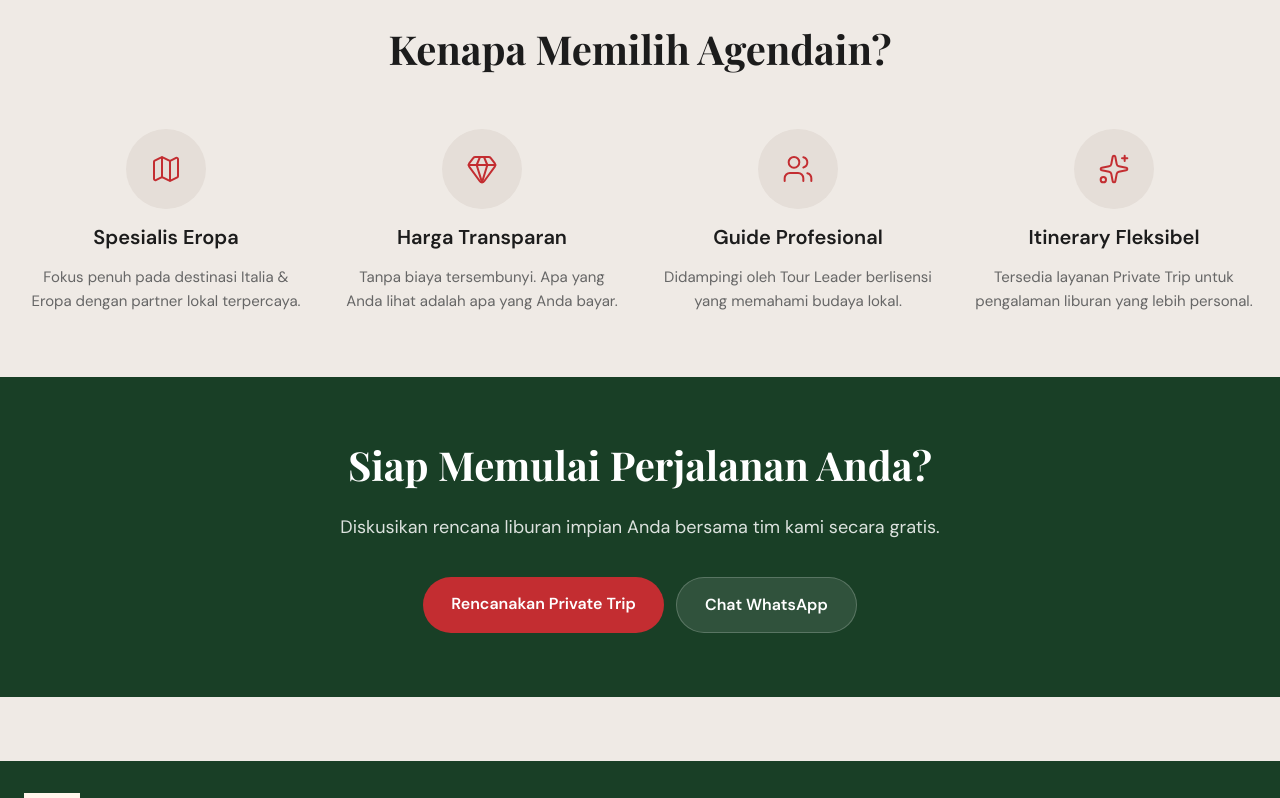
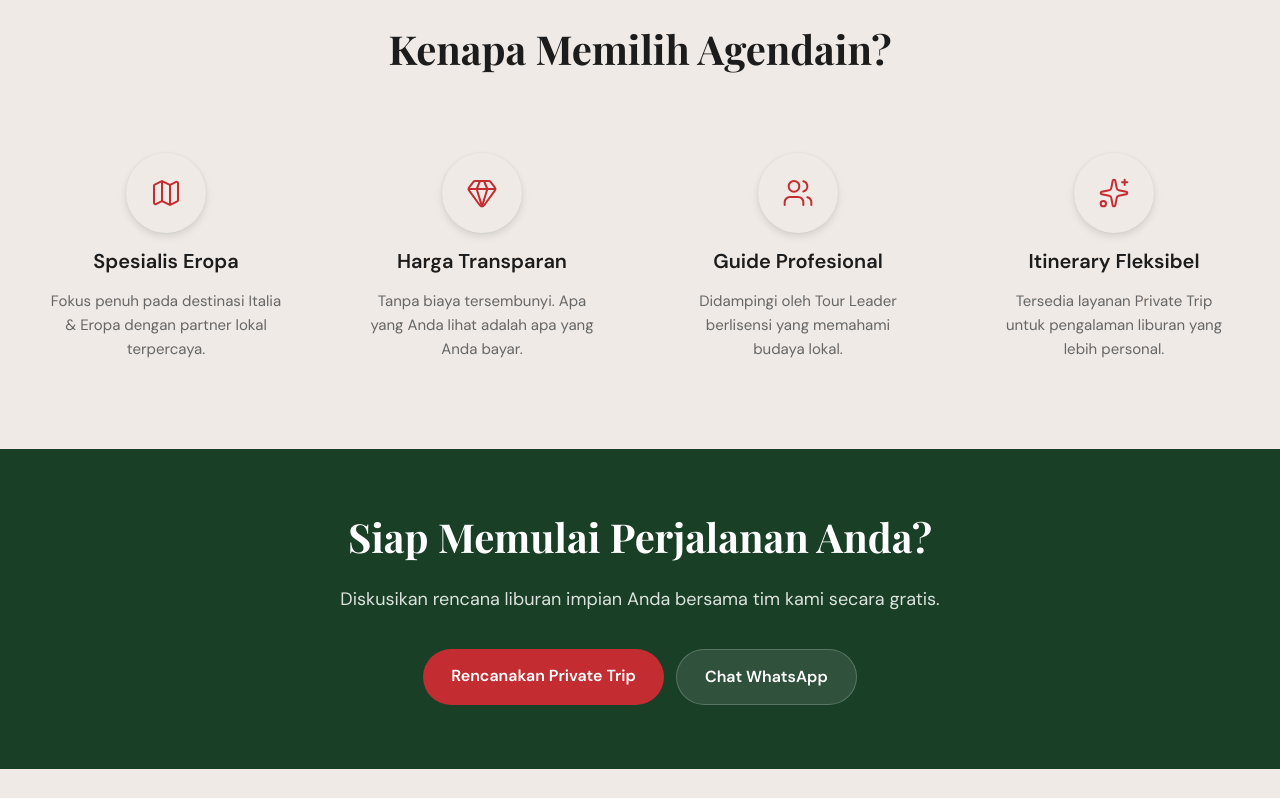
Before and after one commit to farhanfdlhq/agendain, a Next.js app: page / in a window 1280 px wide. Shown: the part 1740-2538 px from the top of the page. Built offline with nearby package versions, Linux system fonts and the light colour scheme; no server answers; the database is empty.

Commit message:
feat(frontend): add framer motion interactive animations and hover effects

```diff
--- a/app/page.module.css
+++ b/app/page.module.css
@@ -73,6 +73,14 @@
   flex-direction: column;
   align-items: center;
   gap: var(--space-md);
+  padding: var(--space-lg);
+  border-radius: var(--radius-lg);
+  transition: transform 0.3s ease, background 0.3s ease;
+}
+
+.featureItem:hover {
+  transform: translateY(-8px);
+  background: var(--color-surface-soft);
 }
 
 .featureIcon {
@@ -81,8 +89,17 @@
   display: flex;
   align-items: center;
   justify-content: center;
-  background: var(--color-surface-soft);
+  background: var(--color-canvas);
+  color: var(--color-primary);
   border-radius: var(--radius-full);
+  box-shadow: var(--shadow-card);
+  transition: transform 0.3s ease, background 0.3s ease, color 0.3s ease;
+}
+
+.featureItem:hover .featureIcon {
+  transform: scale(1.1);
+  background: var(--color-primary);
+  color: white;
 }
 
 .featureItem h3 {
--- a/app/page.tsx
+++ b/app/page.tsx
@@ -5,6 +5,8 @@
 import styles from './page.module.css'
 import { prisma } from '@/lib/prisma'
 import { Map, Gem, Users, Sparkles } from 'lucide-react'
+import FadeIn from '@/components/Motion/FadeIn'
+import Stagger from '@/components/Motion/Stagger'
 
 // Dummy data fallback for development if DB is empty
 const DUMMY_PACKAGES = [
@@ -66,73 +68,79 @@
 
       <section className={styles.section}>
         <div className={styles.container}>
+          <FadeIn direction="up">
             <div className={styles.sectionHeader}>
               <h2 className={styles.sectionTitle}>Paket Unggulan</h2>
               <Link href="/paket" className={styles.viewAll}>Lihat Semua Paket →</Link>
             </div>
+          </FadeIn>
 
-          <div className={styles.packageGrid}>
+          <Stagger className={styles.packageGrid}>
             {packages.map((pkg) => (
               <PackageCard key={pkg.slug} {...pkg} />
             ))}
-          </div>
+          </Stagger>
         </div>
       </section>
 
       <section className={styles.sectionAlt}>
         <div className={styles.container}>
+          <FadeIn direction="up">
             <div className={styles.sectionHeader}>
               <h2 className={styles.sectionTitle}>Destinasi Favorit</h2>
               <Link href="/destinasi" className={styles.viewAll}>Jelajahi Eropa →</Link>
             </div>
+          </FadeIn>
 
-          <div className={styles.destinationGrid}>
+          <Stagger className={styles.destinationGrid}>
             {destinations.map((dest) => (
               <DestinationCard key={dest.slug} {...dest} />
             ))}
-          </div>
+          </Stagger>
         </div>
       </section>
 
       <section className={styles.features}>
         <div className={styles.container}>
+          <FadeIn direction="up">
             <h2 className={styles.featuresTitle}>Kenapa Memilih Agendain?</h2>
-          <div className={styles.featuresGrid}>
+          </FadeIn>
+          <Stagger className={styles.featuresGrid}>
             <div className={styles.featureItem}>
               <div className={styles.featureIcon}>
-                <Map size={32} strokeWidth={1.5} color="var(--color-primary)" />
+                <Map size={32} strokeWidth={1.5} color="currentColor" />
               </div>
               <h3>Spesialis Eropa</h3>
               <p>Fokus penuh pada destinasi Italia & Eropa dengan partner lokal terpercaya.</p>
             </div>
             <div className={styles.featureItem}>
               <div className={styles.featureIcon}>
-                <Gem size={32} strokeWidth={1.5} color="var(--color-primary)" />
+                <Gem size={32} strokeWidth={1.5} color="currentColor" />
               </div>
               <h3>Harga Transparan</h3>
               <p>Tanpa biaya tersembunyi. Apa yang Anda lihat adalah apa yang Anda bayar.</p>
             </div>
             <div className={styles.featureItem}>
               <div className={styles.featureIcon}>
-                <Users size={32} strokeWidth={1.5} color="var(--color-primary)" />
+                <Users size={32} strokeWidth={1.5} color="currentColor" />
               </div>
               <h3>Guide Profesional</h3>
               <p>Didampingi oleh Tour Leader berlisensi yang memahami budaya lokal.</p>
             </div>
             <div className={styles.featureItem}>
               <div className={styles.featureIcon}>
-                <Sparkles size={32} strokeWidth={1.5} color="var(--color-primary)" />
+                <Sparkles size={32} strokeWidth={1.5} color="currentColor" />
               </div>
               <h3>Itinerary Fleksibel</h3>
               <p>Tersedia layanan Private Trip untuk pengalaman liburan yang lebih personal.</p>
             </div>
-          </div>
+          </Stagger>
         </div>
       </section>
 
       <section className={styles.ctaBand}>
         <div className={styles.container}>
-          <div className={styles.ctaContent}>
+          <FadeIn direction="up" className={styles.ctaContent}>
             <h2 className={styles.ctaTitle}>Siap Memulai Perjalanan Anda?</h2>
             <p className={styles.ctaText}>Diskusikan rencana liburan impian Anda bersama tim kami secara gratis.</p>
             <div className={styles.ctaButtons}>
@@ -141,7 +149,7 @@
                 Chat WhatsApp
               </a>
             </div>
-          </div>
+          </FadeIn>
         </div>
       </section>
     </>
--- a/components/Hero/Hero.tsx
+++ b/components/Hero/Hero.tsx
@@ -1,6 +1,7 @@
 import Image from 'next/image'
 import SearchBar from '../SearchBar/SearchBar'
 import styles from './Hero.module.css'
+import FadeIn from '../Motion/FadeIn'
 
 export default function Hero() {
   return (
@@ -17,14 +18,18 @@
       </div>
 
       <div className={styles.content}>
-        <h1 className={styles.title}>Jelajahi Eropa Tanpa Beban</h1>
-        <p className={styles.subtitle}>
-          Rencanakan perjalanan impian Anda bersama ahlinya. Transparan, terpercaya, dan berkesan.
-        </p>
+        <FadeIn delay={0.2} direction="up">
+          <h1 className={styles.title}>Jelajahi Eropa Tanpa Beban</h1>
+        </FadeIn>
+        <FadeIn delay={0.4} direction="up">
+          <p className={styles.subtitle}>
+            Rencanakan perjalanan impian Anda bersama ahlinya. Transparan, terpercaya, dan berkesan.
+          </p>
+        </FadeIn>
 
-        <div className={styles.searchWrapper}>
+        <FadeIn delay={0.6} direction="up" className={styles.searchWrapper}>
           <SearchBar />
-        </div>
+        </FadeIn>
       </div>
     </section>
   )
--- /dev/null
+++ b/components/Motion/FadeIn.tsx
@@ -0,0 +1,39 @@
+"use client"
+import { motion, useInView } from "framer-motion"
+import { useRef } from "react"
+
+interface FadeInProps {
+  children: React.ReactNode
+  delay?: number
+  direction?: "up" | "down" | "left" | "right" | "none"
+  className?: string
+  duration?: number
+}
+
+export default function FadeIn({ children, delay = 0, direction = "up", className = "", duration = 0.6 }: FadeInProps) {
+  const ref = useRef(null)
+  const isInView = useInView(ref, { once: true, margin: "-10%" })
+
+  const getVariants = () => {
+    switch (direction) {
+      case "up": return { hidden: { opacity: 0, y: 40 }, visible: { opacity: 1, y: 0 } }
+      case "down": return { hidden: { opacity: 0, y: -40 }, visible: { opacity: 1, y: 0 } }
+      case "left": return { hidden: { opacity: 0, x: 40 }, visible: { opacity: 1, x: 0 } }
+      case "right": return { hidden: { opacity: 0, x: -40 }, visible: { opacity: 1, x: 0 } }
+      case "none": return { hidden: { opacity: 0 }, visible: { opacity: 1 } }
+    }
+  }
+
+  return (
+    <motion.div
+      ref={ref}
+      variants={getVariants()}
+      initial="hidden"
+      animate={isInView ? "visible" : "hidden"}
+      transition={{ duration, delay, ease: [0.25, 0.25, 0, 1] }}
+      className={className}
+    >
+      {children}
+    </motion.div>
+  )
+}
--- /dev/null
+++ b/components/Motion/Stagger.tsx
@@ -0,0 +1,48 @@
+"use client"
+import { motion, useInView } from "framer-motion"
+import { useRef } from "react"
+import React from "react"
+
+interface StaggerProps {
+  children: React.ReactNode
+  staggerDelay?: number
+  className?: string
+}
+
+export default function Stagger({ children, staggerDelay = 0.1, className = "" }: StaggerProps) {
+  const ref = useRef(null)
+  const isInView = useInView(ref, { once: true, margin: "-10%" })
+
+  const container = {
+    hidden: { opacity: 0 },
+    visible: {
+      opacity: 1,
+      transition: {
+        staggerChildren: staggerDelay
+      }
+    }
+  }
+
+  const item = {
+    hidden: { opacity: 0, y: 30 },
+    visible: { opacity: 1, y: 0, transition: { duration: 0.5, ease: [0.25, 0.25, 0, 1] } }
+  }
+
+  const childrenArray = React.Children.toArray(children)
+
+  return (
+    <motion.div
+      ref={ref}
+      variants={container}
+      initial="hidden"
+      animate={isInView ? "visible" : "hidden"}
+      className={className}
+    >
+      {childrenArray.map((child, index) => (
+        <motion.div key={index} variants={item}>
+          {child}
+        </motion.div>
+      ))}
+    </motion.div>
+  )
+}
--- a/package.json
+++ b/package.json
@@ -12,6 +12,7 @@
     "@prisma/client": "^5.14.0",
     "bcryptjs": "^3.0.3",
     "cloudinary": "^2.10.0",
+    "framer-motion": "^12.40.0",
     "get-image-colors": "^4.0.1",
     "lucide-react": "^1.17.0",
     "next": "16.2.6",
```
Also changed, not shown: 1 other file (tests, documents, lock files or other folders). Lines whose indentation alone changed are shown as unchanged.
